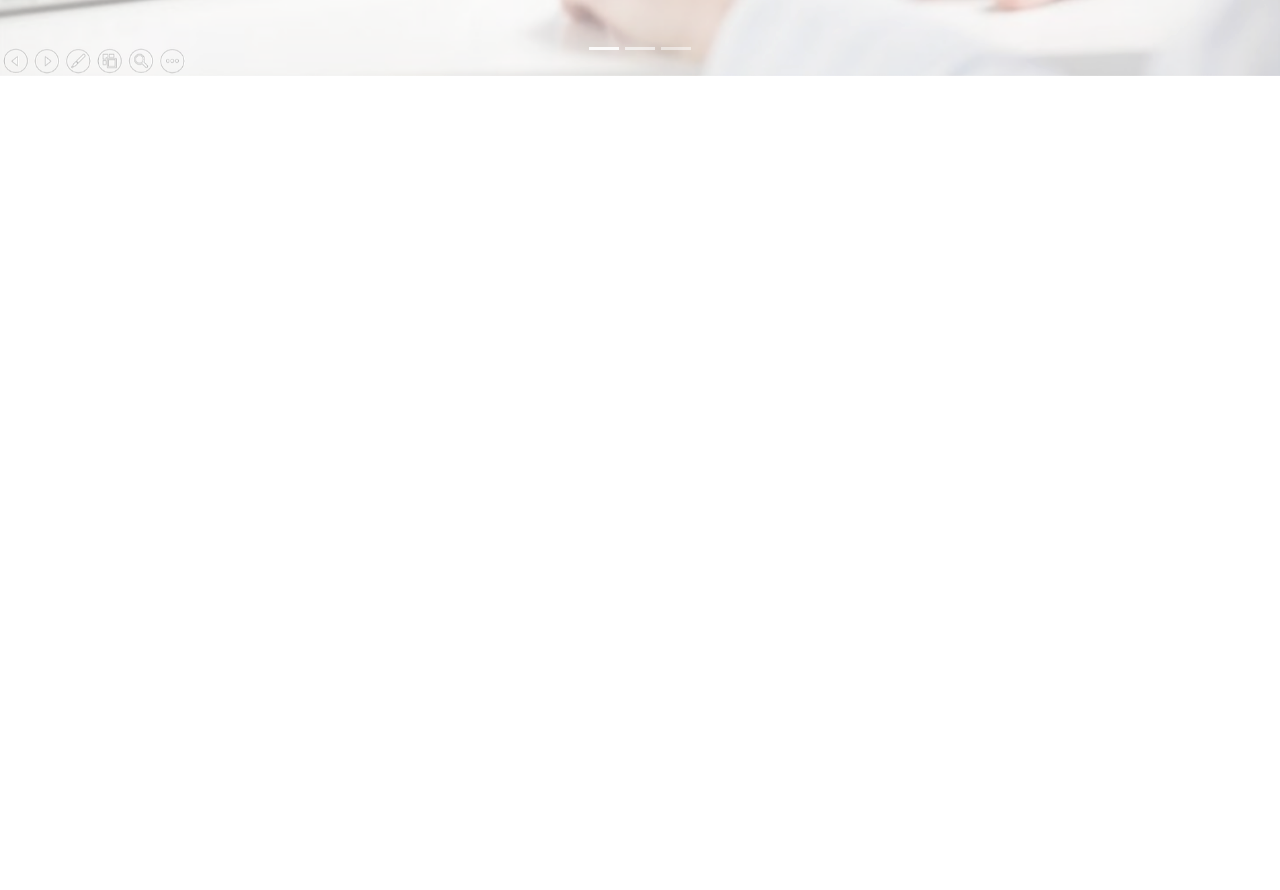
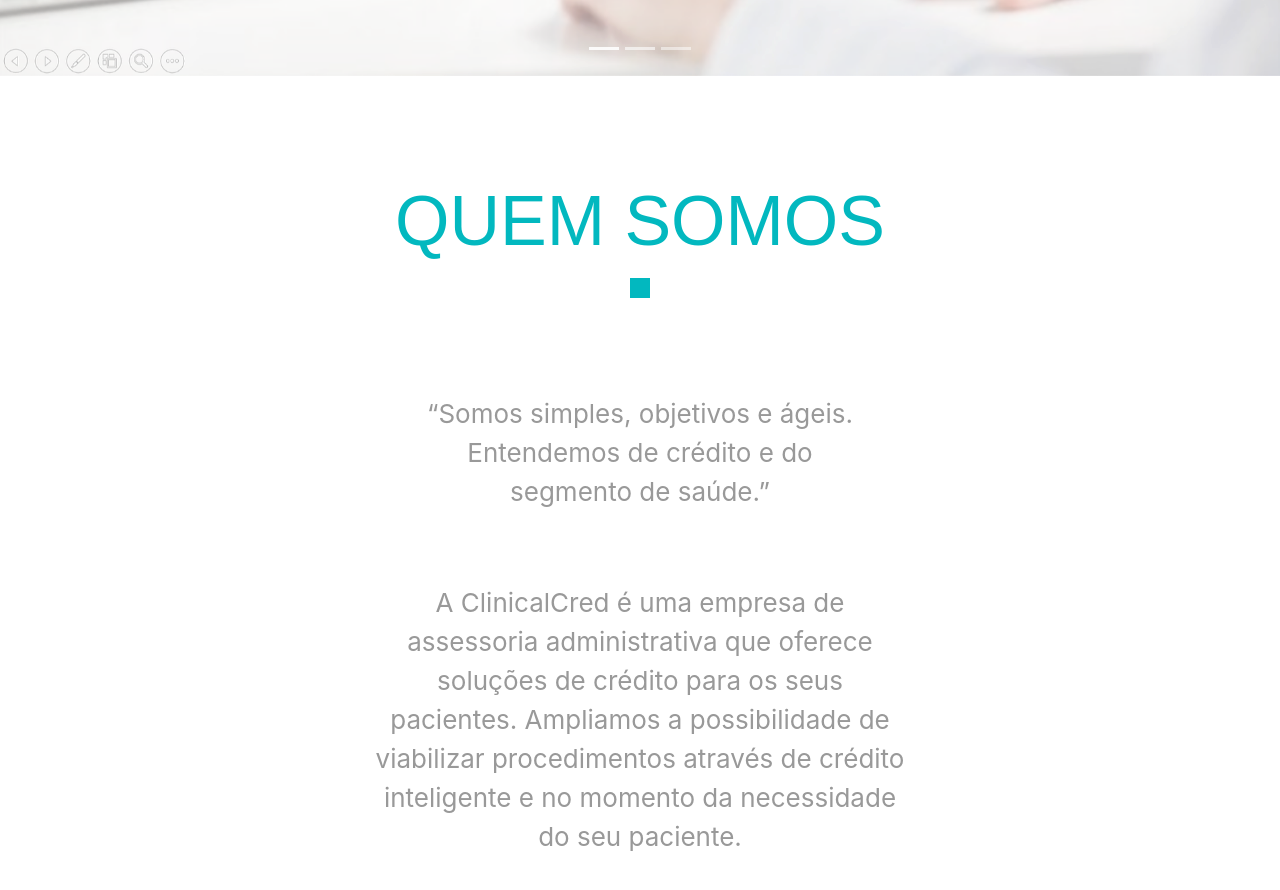
Before and after one commit to joao-lucas-dev/clinicalcred, a plain HTML site: page index.html in a window 1280 px wide. Shown: the part 820-1710 px from the top of the page. Drawn offline with Linux system fonts and the light colour scheme.

Commit message:
Parte da sessao quem somos feita

```diff
--- a/assets/css/home.css
+++ b/assets/css/home.css
@@ -51,3 +51,25 @@ body {
     transition: .7s;
     background: #1990ce;
 }
+
+.title-q-somos {
+    font: normal normal normal 70px/1.4em avenir-lt-w01_85-heavy1475544, sans-serif;
+    color: #02b8bf;
+}
+
+.title-q-somos-md {
+    font: normal normal normal 33px/1.4em avenir-lt-w01_85-heavy1475544, sans-serif;
+    color: #02b8bf;
+}
+
+.block-q-somos {
+    width: 20px;
+    height: 20px;
+    background: #02b8bf;
+}
+
+.block-q-somos-md {
+    width: 10px;
+    height: 10px;
+    background: #02b8bf;
+}
--- a/index.html
+++ b/index.html
@@ -86,6 +86,8 @@
         </div>
     </header>
 
+    <main>
+        <section>
             <div id="carouselExampleIndicators" class="carousel slide carousel-fade" data-ride="carousel">
                 <ol class="carousel-indicators">
                     <li data-target="#carouselExampleIndicators" data-slide-to="0" class="active"></li>
@@ -104,8 +106,60 @@
                     </div>
                 </div>
             </div>
+        </section>
+
+        <section>
+            <div class="container mt-5">
+                <div class="d-md-block d-none">
+                    <div class="d-flex flex-column align-items-center p-5">
+                        <h2 class="title-q-somos">QUEM SOMOS</h2>
+                        <div class="block-q-somos"></div>
+                    </div>
+                </div>
+                <div class="d-md-none d-block">
+                    <div class="d-flex flex-column align-items-center p-5">
+                        <h2 class="title-q-somos-md">QUEM SOMOS</h2>
+                        <div class="block-q-somos-md"></div>
+                    </div>
+                </div>
+            </div>
+            <div class="container d-flex flex-column justify-content-center align-items-center">
+                <div class="d-lg-block d-none">
+                    <div class="w-50 d-flex flex-column justify-content-center align-items-center m-auto p-5">
+                        <p class="text-center" style="font-size: 26px; color: #999">
+                            “Somos simples, objetivos e ágeis. Entendemos de crédito e do segmento de saúde.”
+                        </p>
+                    </div>
+                </div>
+                <div class="d-lg-none d-block">
+                    <div class="w-100 d-flex flex-column justify-content-center align-items-center  p-5">
+                        <p class="text-center" style="font-size: 22px; color: #999">
+                            “Somos simples, objetivos e ágeis. Entendemos de crédito e do segmento de saúde.”
+                        </p>
+                    </div>
+                </div>
+            </div>
+            <div class="container d-flex flex-column justify-content-center align-items-center">
+                <div class="d-lg-block d-none">
+                    <div class="w-50 d-flex flex-column justify-content-center align-items-center m-auto p-2">
+                        <p class="text-center" style="font-size: 26px; color: #999">
+                            A ClinicalCred é uma empresa de assessoria administrativa que oferece soluções de crédito para os seus pacientes. Ampliamos a possibilidade de viabilizar procedimentos através de crédito inteligente e no momento da necessidade do seu paciente.
+                        </p>
+                    </div>
+                </div>
+                <div class="d-lg-none d-block">
+                    <div class="w-100 d-flex flex-column justify-content-center align-items-center p-2">
+                        <p class="text-center" style="font-size: 22px; color: #999">
+                            A ClinicalCred é uma empresa de assessoria administrativa que oferece soluções de crédito para os seus pacientes. Ampliamos a possibilidade de viabilizar procedimentos através de crédito inteligente e no momento da necessidade do seu paciente.
+                        </p>
+                    </div>
+                </div>
+            </div>
+        </section>
+
 
         <div style="width: 100%; height: 1000px;"></div>
+    </main>
 
     <script src="./assets/js/jquery.js"></script>
     <script src="./assets/js/bootstrap.bundle.min.js"></script>
```
Lines whose indentation alone changed are shown as unchanged.
